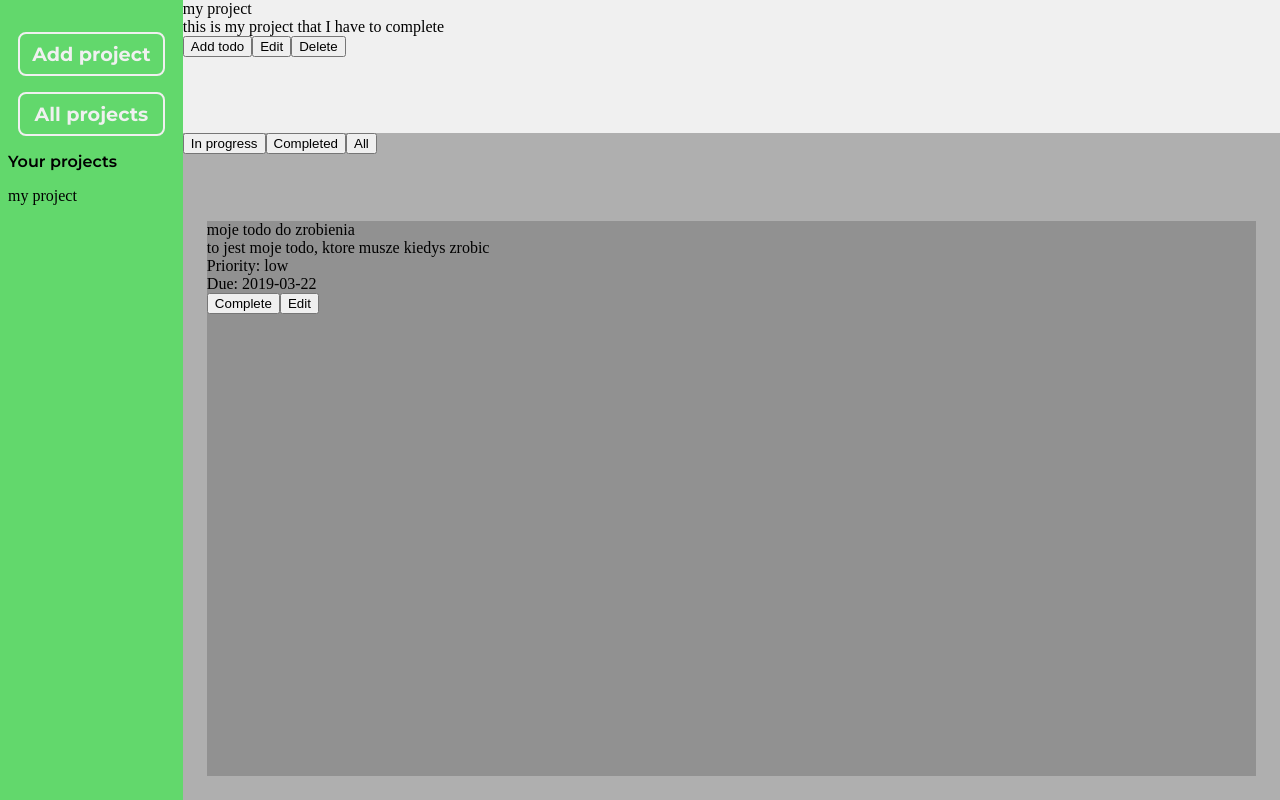
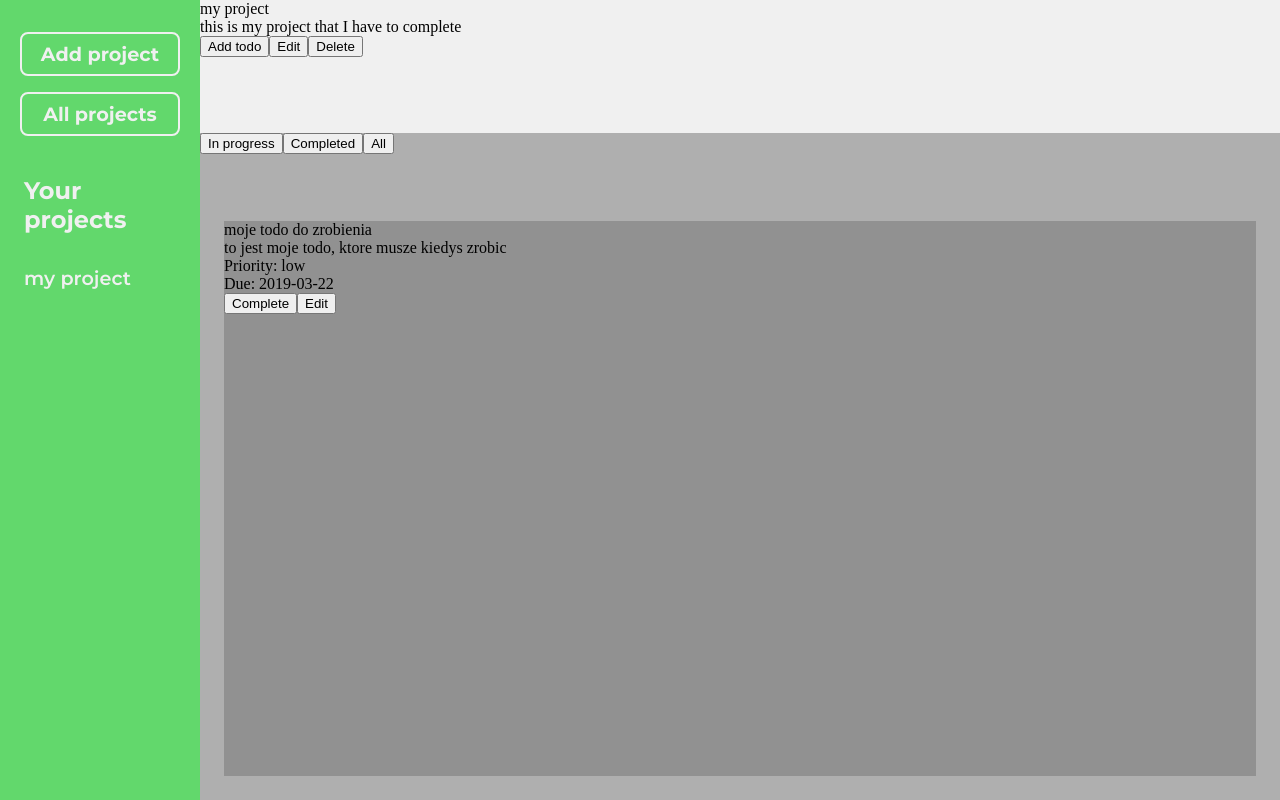
Before and after one commit to swos13/todo, a website built with webpack: page src/index.html in a window 1280 px wide. Built offline with nearby package versions, Linux system fonts and the light colour scheme.

Commit message:
Style projects on sidebar

```diff
--- a/src/style.css
+++ b/src/style.css
@@ -15,7 +15,7 @@ body {
     height: 100vh;
     margin: 0;
     display: grid;
-    grid-template-columns: 1fr 6fr;
+    grid-template-columns: minmax(200px, 1fr) 6fr;
 }
 
 .sidebar {
@@ -29,7 +29,7 @@ body {
 }
 
 .sidebar > * {
-    margin-left: 8px;
+    color: var(--white-color);
 }
 
 .sidebar > button {
@@ -51,11 +51,29 @@ body {
 }
 
 .sidebar > .your-projects {
-    font: 600 1rem Montserrat, Helvetica, sans-serif;
+    font: 700 1.5rem Montserrat, Helvetica, sans-serif;
+    padding-left: 24px;
+    padding-right: 24px;
+    margin-top: 24px;
+    margin-bottom: 16px;
+}
+
+.sidebar-projects-container {
+    overflow: auto;
+    display: flex;
+    flex-direction: column;
+    gap: 12px;
 }
 
 .sidebar-projects-container > .project-link {
     display: block;
+    font: 600 1.2rem Montserrat, Helvetica, sans-serif;
+    padding-left: 24px;
+    padding-right: 24px;
+}
+
+.project-link:hover {
+    color: var(--grey-color);
 }
 
 .project-container {
```
